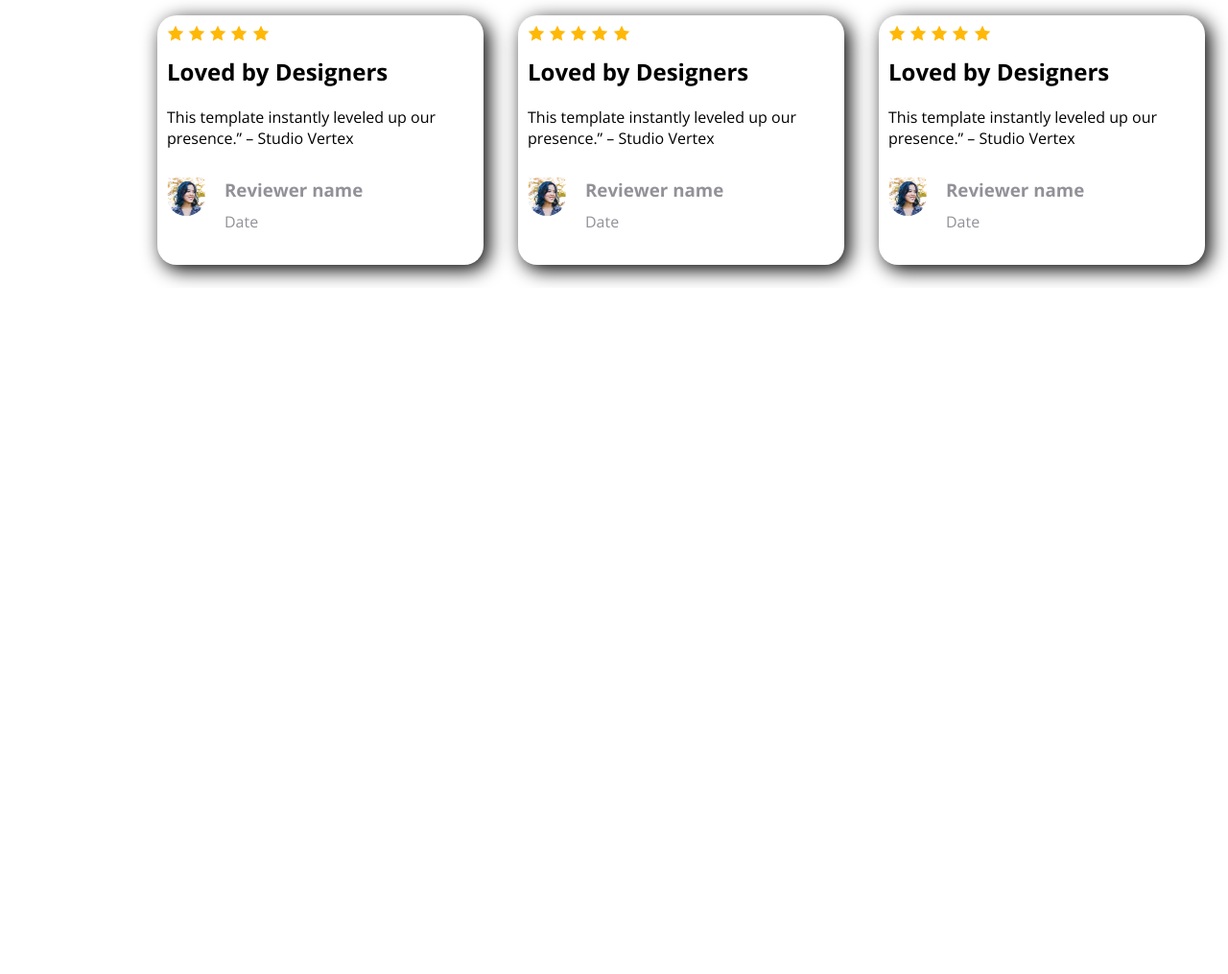
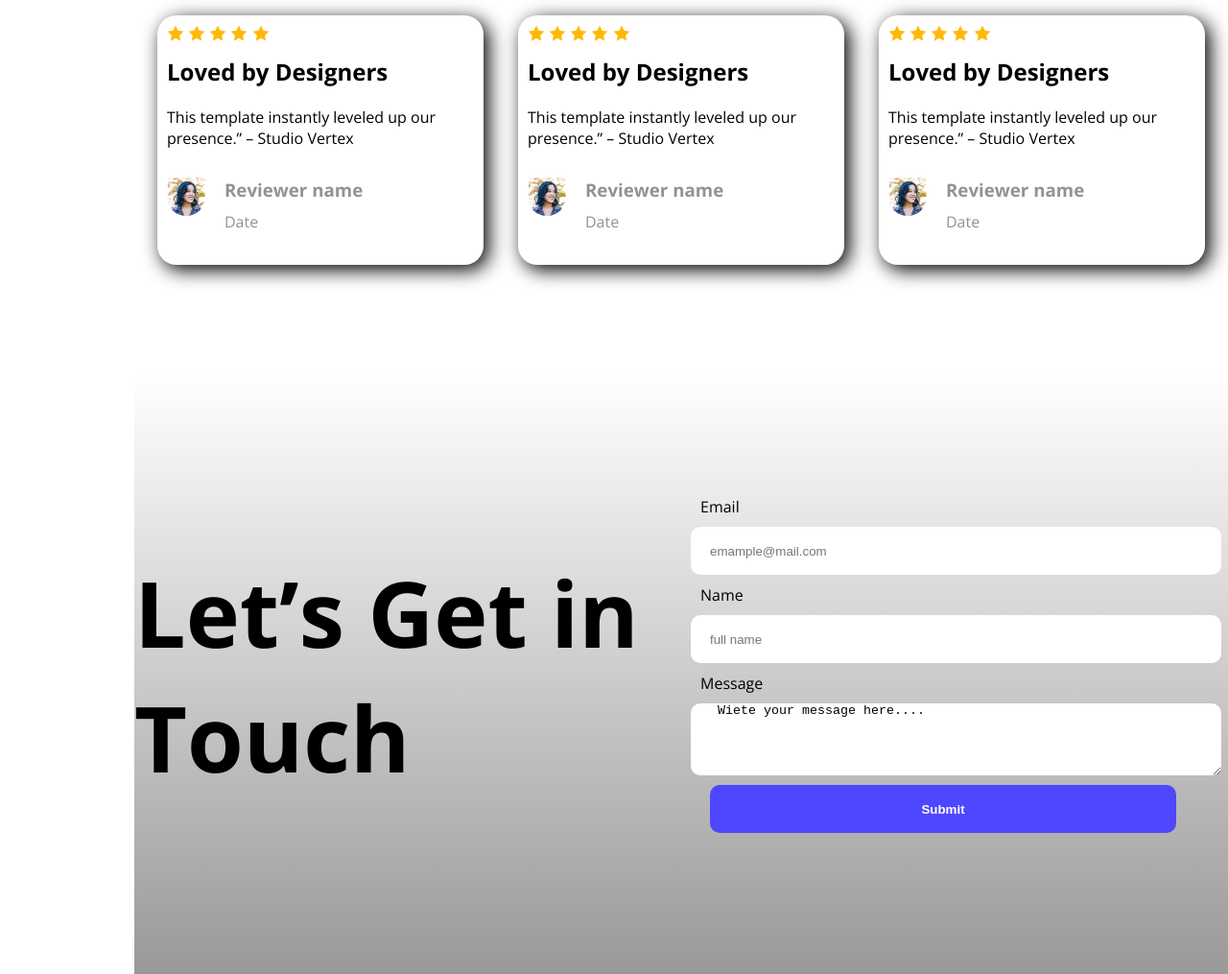
Before and after one commit to Shaker-bd/first-assignment, a plain HTML site: page index.html in a window 1280 px wide. Shown: the part 1820-2835 px from the top of the page at 96% size. Before the commit the page ends 2120 px from the top, so only its background shows below. Drawn offline with nearby package versions, Linux system fonts and the light colour scheme.

Commit message:
Input Section added

```diff
--- a/index.html
+++ b/index.html
@@ -146,10 +146,36 @@
                         </div>
                     </div>
                 </div>
+            </div>
+         </div>
 
+         <!-- Input Field Section -->
+
+          <div class="inputField-container">
+            <div class="inputField-column">
+                <h1 class="inputField-title">Let’s Get in Touch</h1>
             </div>
+            <div class="inputField-column">
+                <form action="">
+                    <div>
+                        <label for="email">Email</label>
+                    <input type="email" placeholder="emample@mail.com">
+                    </div>
+                    <div>
+                        <label for="name">Name</label>
+                    <input type="text" placeholder="full name">
+                    </div>
+                    <div>
+                        <label for="textarea">Message</label><br>
+                        <textarea name="textarea" id="" cols="70" rows="5"> Wiete your message here....</textarea>
+                    </div>
+                    <div>
+                        <a href=""><button type="submit" class="button">Submit</button></a>
+                    </div>
+                </form>
+            </div>
+          </div>
 
-         </div>
 
      </main>
 </body>
--- a/style.css
+++ b/style.css
@@ -182,3 +182,60 @@
     color: rgba(37, 36, 50, 0.5);
      padding-top: 20px;
 }
+
+/* Input Field Section */
+.inputField-container {
+    display: flex;
+    width: 100%;
+    height: 625px;
+    margin-top: 90px;
+    justify-content: center;
+    align-items: center;
+    background-image:linear-gradient(to bottom,rgba(255, 255, 255, 1), rgba(153, 153, 153, 1));
+}
+.inputField-title {
+    font-size: 95px;
+    font-weight: bold;
+}
+.inputField-column {
+    width: 50%;
+}
+form {
+
+}
+
+form input{
+    display: block;
+    height: 50px;
+    width: 90%;
+    margin:10px;
+    padding: 0 20px;
+    border-radius: 10px;
+    border: none;
+
+}
+form textarea{
+    display: block;
+   width: 90%;
+    margin:10px;
+    padding: 0 20px;
+    border-radius: 10px;
+    border: none;
+}
+form button{
+    display: block;
+    height: 50px;
+    width: 90%;
+    margin-bottom: 20px;
+    padding: 0 20px;
+
+}
+form a {
+    display: block;
+    text-decoration: none;
+    padding-left: 30px;
+}
+form label {
+    padding-left: 20px;
+   margin-top: 50px;
+}
```
